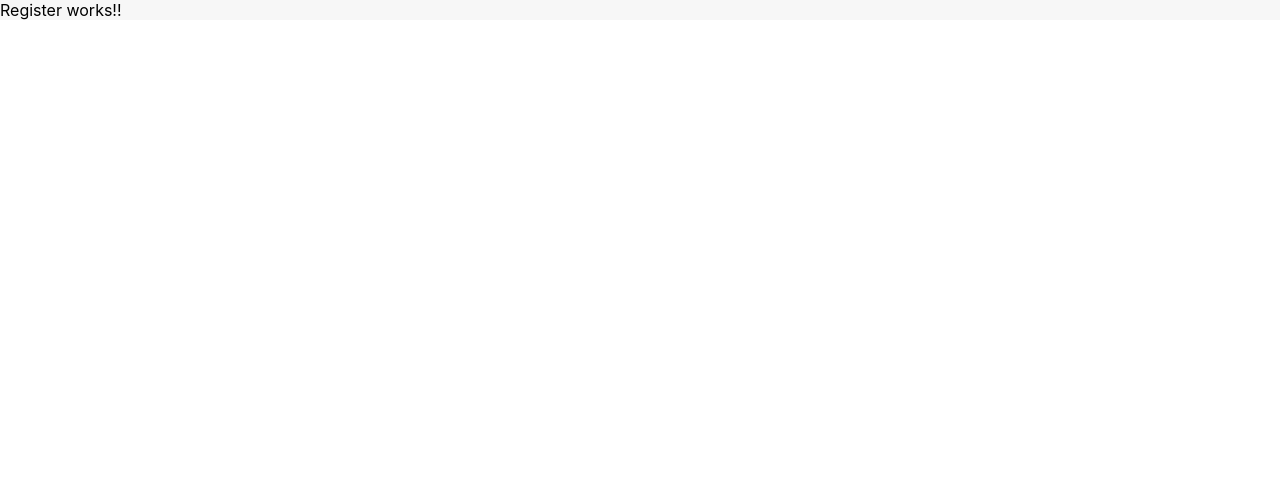
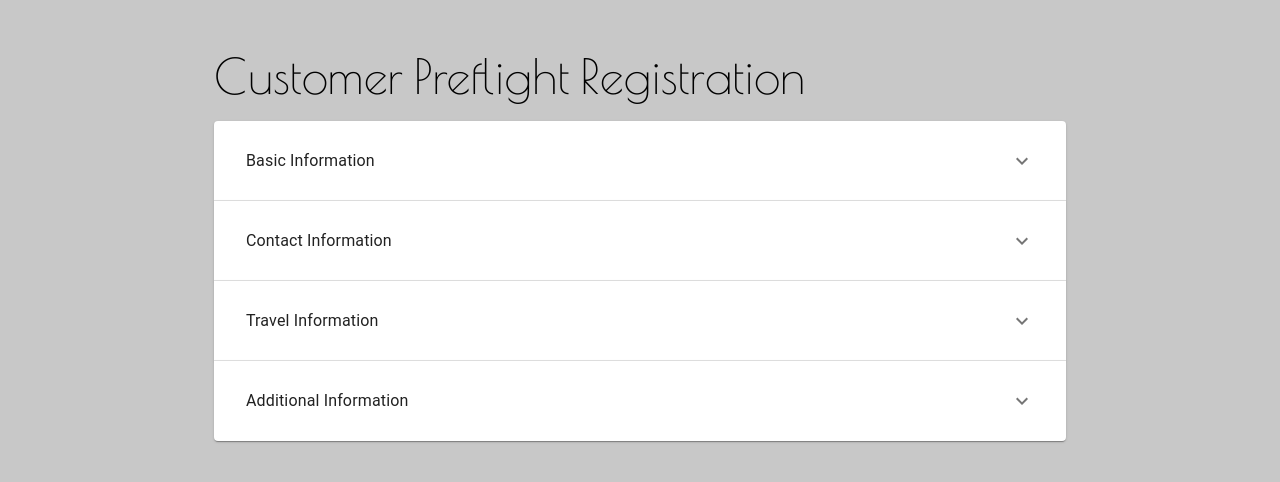
Before and after one commit to DanielRed007/th7-trip-registration, a Next.js app in the folder client/: page /register in a window 1280 px wide. Shown: the top 482 px of the page. Built offline with nearby package versions, Linux system fonts and the light colour scheme.

Commit message:
accordion and initial setup for preflight form

```diff
--- /dev/null
+++ b/client/pages/components/shared/TextInput.tsx
@@ -0,0 +1,26 @@
+import React from 'react';
+import TextField from '@mui/material/TextField';
+import styles from "../../styles/TextInput.module.css";
+
+interface TextInputProps{
+    defaultMessage?: string;
+    required?: boolean;
+    label: string;
+}
+
+const TextInput = (textInputProps: TextInputProps) => {
+    return (
+        <TextField
+            className={styles.defaultTextStyles}
+            required={textInputProps.required}
+            id="text-field"
+            label={textInputProps.label}
+            defaultValue={textInputProps.defaultMessage}
+            InputLabelProps={{
+                placeholder: "Hey",
+            }}
+        />
+    )
+}
+
+export default TextInput;
--- a/client/pages/index.tsx
+++ b/client/pages/index.tsx
@@ -64,7 +64,7 @@ function Index() {
                 Registration
               </Typography>
               <Stack sx={{marginTop: "20px",marginLeft: "40px",width: "100px", height: "40px"}} direction="row" spacing={2}>
-                <Button variant="contained" onClick={goToRegister}>Sign In</Button>
+                <Button variant="outlined" onClick={goToRegister}>Sign In</Button>
               </Stack>
             </div>
           </Box>
--- a/client/pages/register.tsx
+++ b/client/pages/register.tsx
@@ -1,10 +1,167 @@
-import type { NextPage } from 'next'
-import Head from 'next/head'
-import Image from 'next/image'
-import styles from '../styles/Home.module.css'
+import React, { useState, SyntheticEvent } from 'react';
+import type { NextPage } from 'next';
+import Head from 'next/head';
+import Image from 'next/image';
+import Box from '@mui/material/Box';
+import Container from '@mui/material/Container';
+import Typography from '@mui/material/Typography';
+import Button from '@mui/material/Button';
+import Stack from '@mui/material/Stack';
+import Accordion from '@mui/material/Accordion';
+import AccordionDetails from '@mui/material/AccordionDetails';
+import AccordionSummary from '@mui/material/AccordionSummary';
+import ExpandMoreIcon from '@mui/icons-material/ExpandMore';
+import TextInput from "./components/shared/TextInput";
+
+// Basic info
+// Name - string
+// Last mane - string
+// Type of document - Select
+// Document number - string
+// Date of birth - date
+
+// Contact Info
+// Email - string
+// Address - string
+// Country of Residence - Select
+// Mobile Number
+
+// Travel Info
+// Country of departure - Select
+// Country of destination - Select
+// Travel duration - Data picker
+
+// Additional
+// Additional comments
+
+// Enviar
+// Submit
 
 function Register() {
-  return <div>Register works!!</div>
+  const [expanded, setExpanded] = useState<string | false>(false);
+
+  const handleChange = (panel: string) => (event: SyntheticEvent, isExpanded: boolean) => {
+    setExpanded(isExpanded ? panel : false);
+  };
+
+  return (
+    <Box
+      sx={{
+        width: "100%",
+        height: "100vh",
+        backgroundColor: "#C8C8C8",
+      }}
+    >
+      <Container maxWidth="md">
+        <Box sx={{ height: '100vh' }}>
+          <Typography style={{paddingTop: "3rem", fontFamily: "'Poiret One', cursive"}} variant="h3" component="div" gutterBottom>
+            Customer Preflight Registration
+          </Typography>
+
+          <div>
+
+            <Accordion sx={{padding: "1rem"}} expanded={expanded === 'panel1'} onChange={handleChange('panel1')}>
+              <AccordionSummary
+                  expandIcon={<ExpandMoreIcon />}
+                  aria-controls="panel1bh-content"
+                  id="panel1bh-header"
+              >
+                <Typography sx={{ width: '33%', flexShrink: 0 }}>
+                  Basic Information
+                </Typography>
+
+              </AccordionSummary>
+              <AccordionDetails>
+
+                <TextInput
+                  label={"First Name"}
+                  required={true}
+                />
+
+                <TextInput
+                  label={"Last Name"}
+                  required={true}
+                />
+
+                <TextInput
+                  label={"First Name"}
+                  required={true}
+                />
+
+                <TextInput
+                  label={"Last Name"}
+                  required={true}
+                />
+
+                <TextInput
+                  label={"Last Name"}
+                  required={true}
+                />
+
+              </AccordionDetails>
+            </Accordion>
+
+            <Accordion sx={{padding: "1rem"}} expanded={expanded === 'panel2'} onChange={handleChange('panel2')}>
+              <AccordionSummary
+                  expandIcon={<ExpandMoreIcon />}
+                  aria-controls="panel2bh-content"
+                  id="panel2bh-header"
+              >
+                  <Typography sx={{ width: '33%', flexShrink: 0 }}>Contact Information</Typography>
+                  {/* <Typography sx={{ color: 'text.secondary' }}>
+                  You are currently not an owner
+                  </Typography> */}
+              </AccordionSummary>
+              <AccordionDetails>
+                  <Typography>
+                  Donec placerat, lectus sed mattis semper, neque lectus feugiat lectus,
+                  varius pulvinar diam eros in elit. Pellentesque convallis laoreet
+                  laoreet.
+                  </Typography>
+              </AccordionDetails>
+            </Accordion>
+
+            <Accordion sx={{padding: "1rem"}} expanded={expanded === 'panel3'} onChange={handleChange('panel3')}>
+              <AccordionSummary
+                  expandIcon={<ExpandMoreIcon />}
+                  aria-controls="panel3bh-content"
+                  id="panel3bh-header"
+              >
+                  <Typography sx={{ width: '33%', flexShrink: 0 }}>
+                    Travel Information
+                  </Typography>
+                  {/* <Typography sx={{ color: 'text.secondary' }}>
+                  Filtering has been entirely disabled for whole web server
+                  </Typography> */}
+              </AccordionSummary>
+              <AccordionDetails>
+                  <Typography>
+                  Nunc vitae orci ultricies, auctor nunc in, volutpat nisl. Integer sit
+                  amet egestas eros, vitae egestas augue. Duis vel est augue.
+                  </Typography>
+              </AccordionDetails>
+            </Accordion>
+
+            <Accordion sx={{padding: "1rem"}} expanded={expanded === 'panel4'} onChange={handleChange('panel4')}>
+              <AccordionSummary
+                  expandIcon={<ExpandMoreIcon />}
+                  aria-controls="panel4bh-content"
+                  id="panel4bh-header"
+              >
+                  <Typography sx={{ width: '33%', flexShrink: 0 }}>Additional Information</Typography>
+              </AccordionSummary>
+              <AccordionDetails>
+                  <Typography>
+                  Nunc vitae orci ultricies, auctor nunc in, volutpat nisl. Integer sit
+                  amet egestas eros, vitae egestas augue. Duis vel est augue.
+                  </Typography>
+              </AccordionDetails>
+            </Accordion>
+          </div>
+        </Box>
+      </Container>
+    </Box>
+  )
 }
 
 export default Register
--- /dev/null
+++ b/client/pages/styles/TextInput.module.css
@@ -0,0 +1,5 @@
+
+.defaultTextStyles{
+    margin: 0.5rem 0.5rem 0.5rem 0;
+    width: 100%;
+}
```
Also changed, not shown: client/pages/components/shared/Select.tsx (added, +39 -0 lines).
